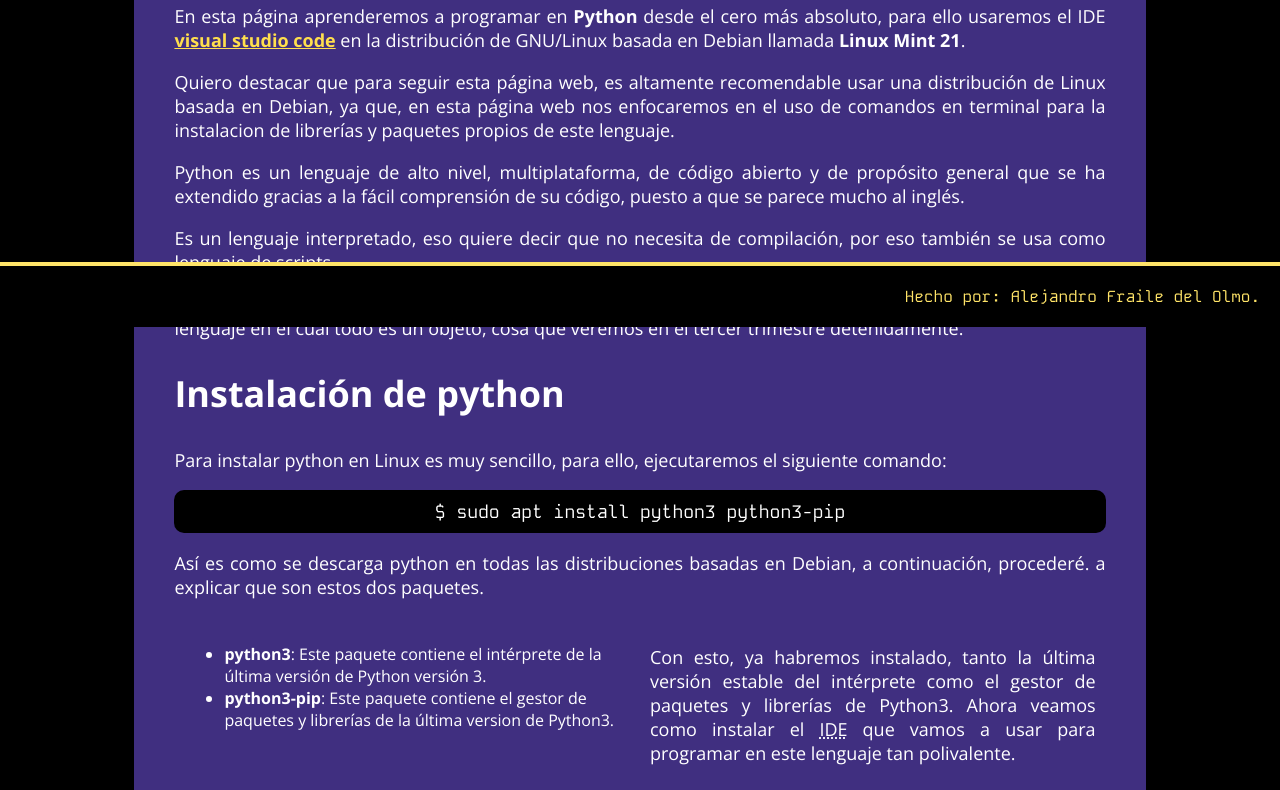
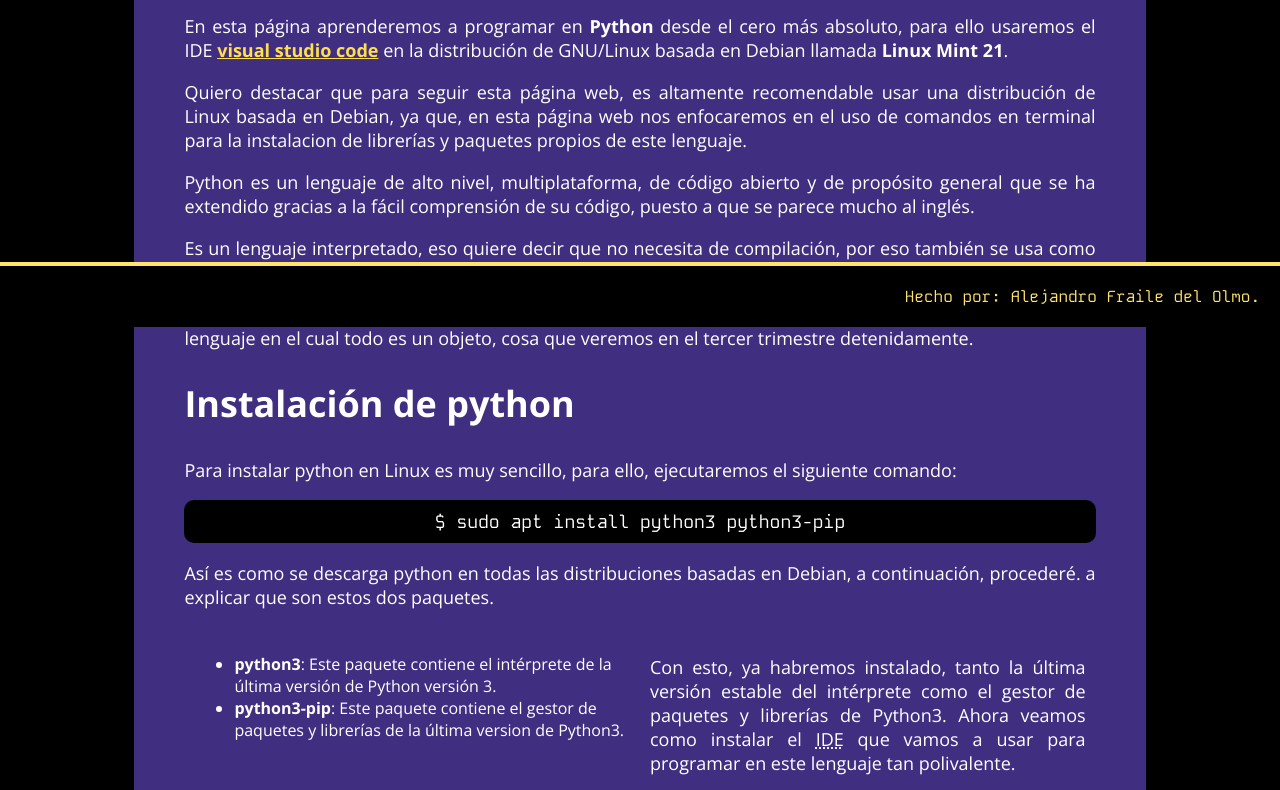
Before and after one commit to Fraile2/Web-Python-Linux-Desde-0, a plain HTML site: page index.html in a window 1280 px wide. Shown: the part 473-1263 px from the top of the page. Drawn offline with Linux system fonts and the light colour scheme.

Commit message:
Update css.css

```diff
--- a/css/css.css
+++ b/css/css.css
@@ -92,7 +92,7 @@ section {
     color: white;
     background-color: #5840afbb;
     width: 80%;
-    padding: 40px;
+    padding: 50px;
     margin-left: auto;
     margin-right: auto;
     border-radius: 30px;
@@ -154,12 +154,9 @@ section .atajos {
     font-family: kodemono;
 }
 
-
-
-
-
-
-
+section {
+    margin-bottom: 80px;
+}
 
 footer {
     font-family: kodemono;
```
